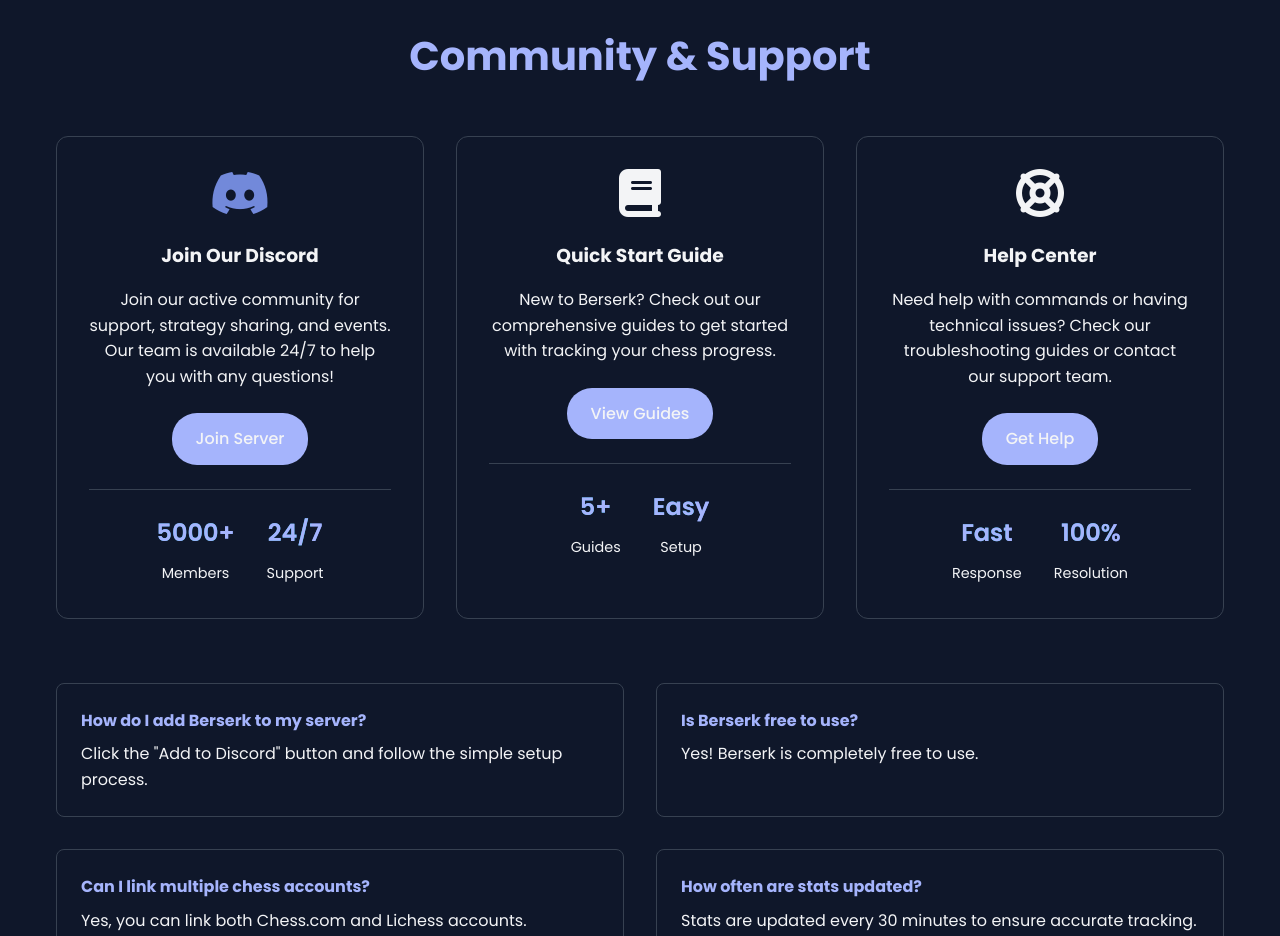
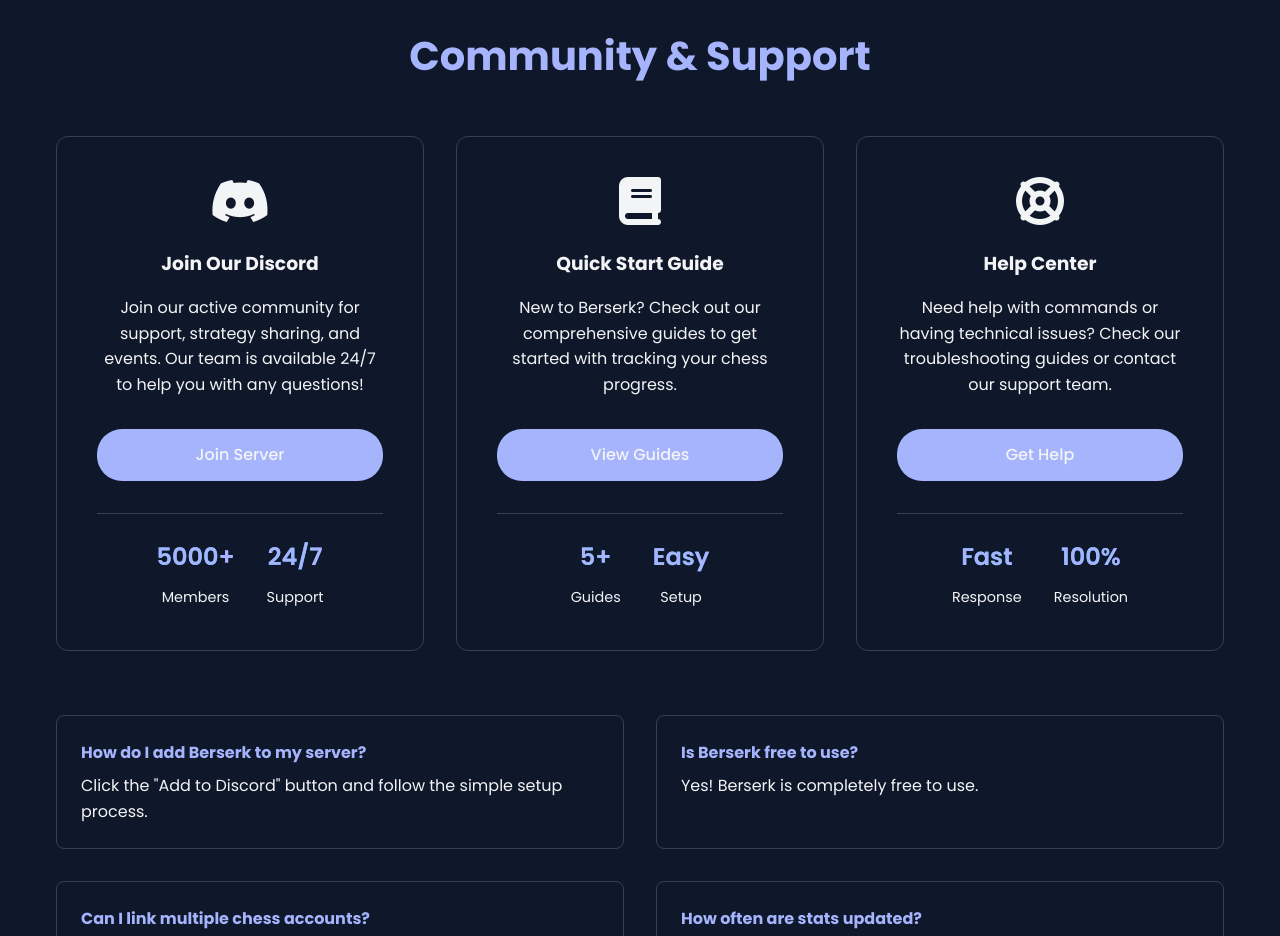
Before and after one commit to tactrics64/berserk, a plain HTML site: page index.html in a window 1280 px wide. Shown: the part 2840-3776 px from the top of the page. Drawn offline with Linux system fonts and the light colour scheme.

Commit message:
fix: standardize community card spacing with flexbox
- Add flexbox layout for consistent card heights
- Fix vertical spacing between card elements
- Ensure uniform alignment of buttons and stats

```diff
--- a/styles.css
+++ b/styles.css
@@ -1799,10 +1799,13 @@
 .community-card {
     background: var(--bg-secondary);
     border-radius: 12px;
-    padding: 2rem;
+    padding: 2.5rem;
     text-align: center;
     transition: transform 0.3s ease;
     border: 1px solid var(--border-color);
+    display: flex;
+    flex-direction: column;
+    height: 100%;
 }
 
 .community-card:hover {
@@ -1812,29 +1815,22 @@
 .community-card i {
     font-size: 3rem;
     margin-bottom: 1.5rem;
-}
-
-.community-card.discord i {
-    color: #7289da;
-}
-
-.community-card.github i {
-    color: #f0f6fc;
-}
-
-.community-card.support i {
-    color: var(--accent-color);
+    flex-shrink: 0;
 }
 
 .community-card h3 {
     margin-bottom: 1rem;
     color: var(--text-primary);
+    flex-shrink: 0;
 }
 
 .community-card p {
     color: var(--text-secondary);
-    margin-bottom: 1.5rem;
-    min-height: 3em;
+    margin-bottom: 2rem;
+    flex-grow: 1;
+    display: flex;
+    align-items: center;
+    justify-content: center;
 }
 
 .community-btn {
@@ -1846,20 +1842,18 @@
     text-decoration: none;
     font-weight: 500;
     transition: all 0.3s ease;
-}
-
-.community-btn:hover {
-    transform: translateY(-2px);
-    box-shadow: 0 4px 12px rgba(0, 0, 0, 0.1);
+    margin-bottom: 2rem;
+    flex-shrink: 0;
 }
 
 .community-stats {
     display: flex;
     justify-content: center;
     gap: 2rem;
-    margin-top: 1.5rem;
+    margin-top: auto;
     padding-top: 1.5rem;
     border-top: 1px solid var(--border-color);
+    flex-shrink: 0;
 }
 
 .stat {
```
